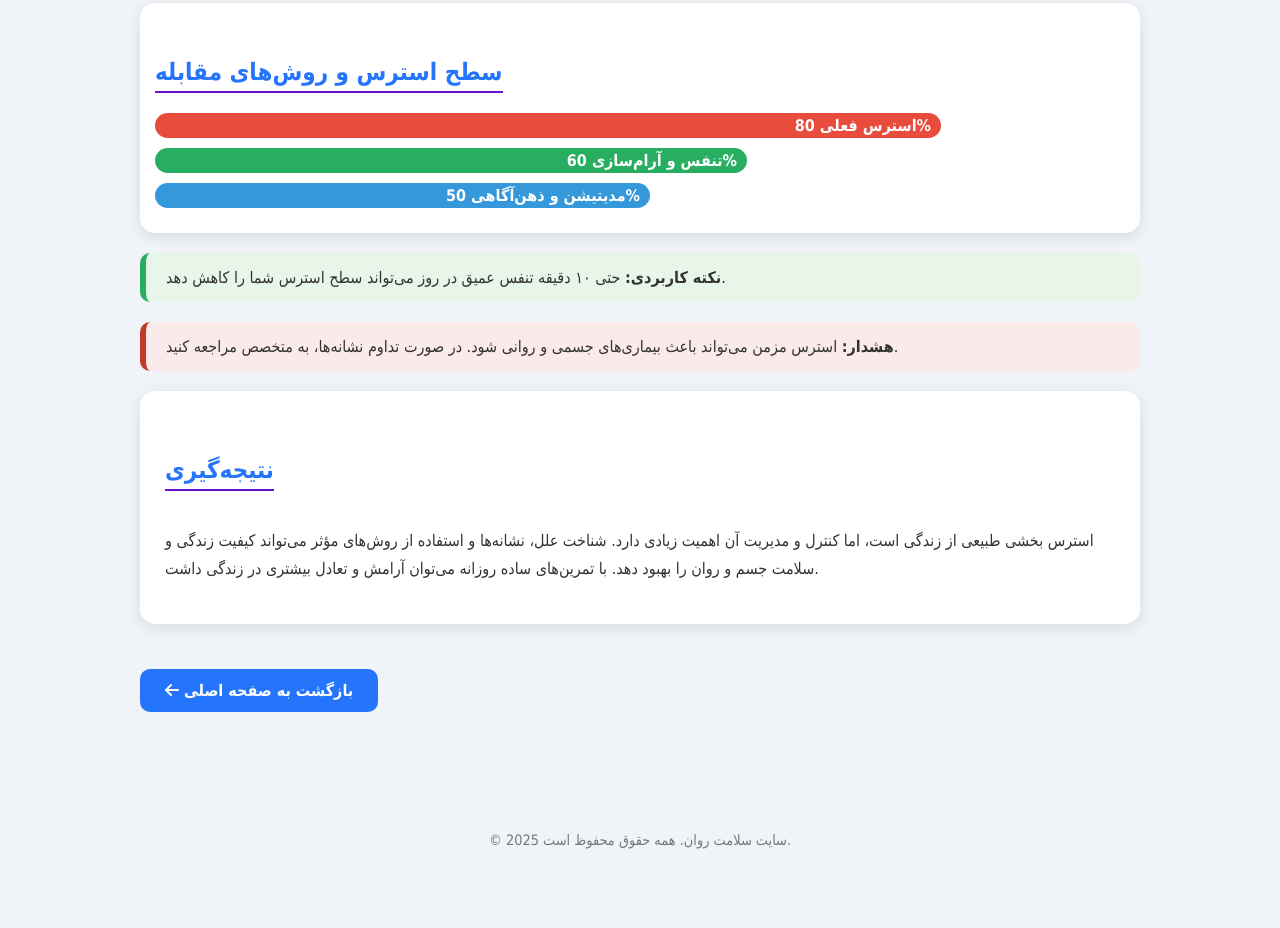
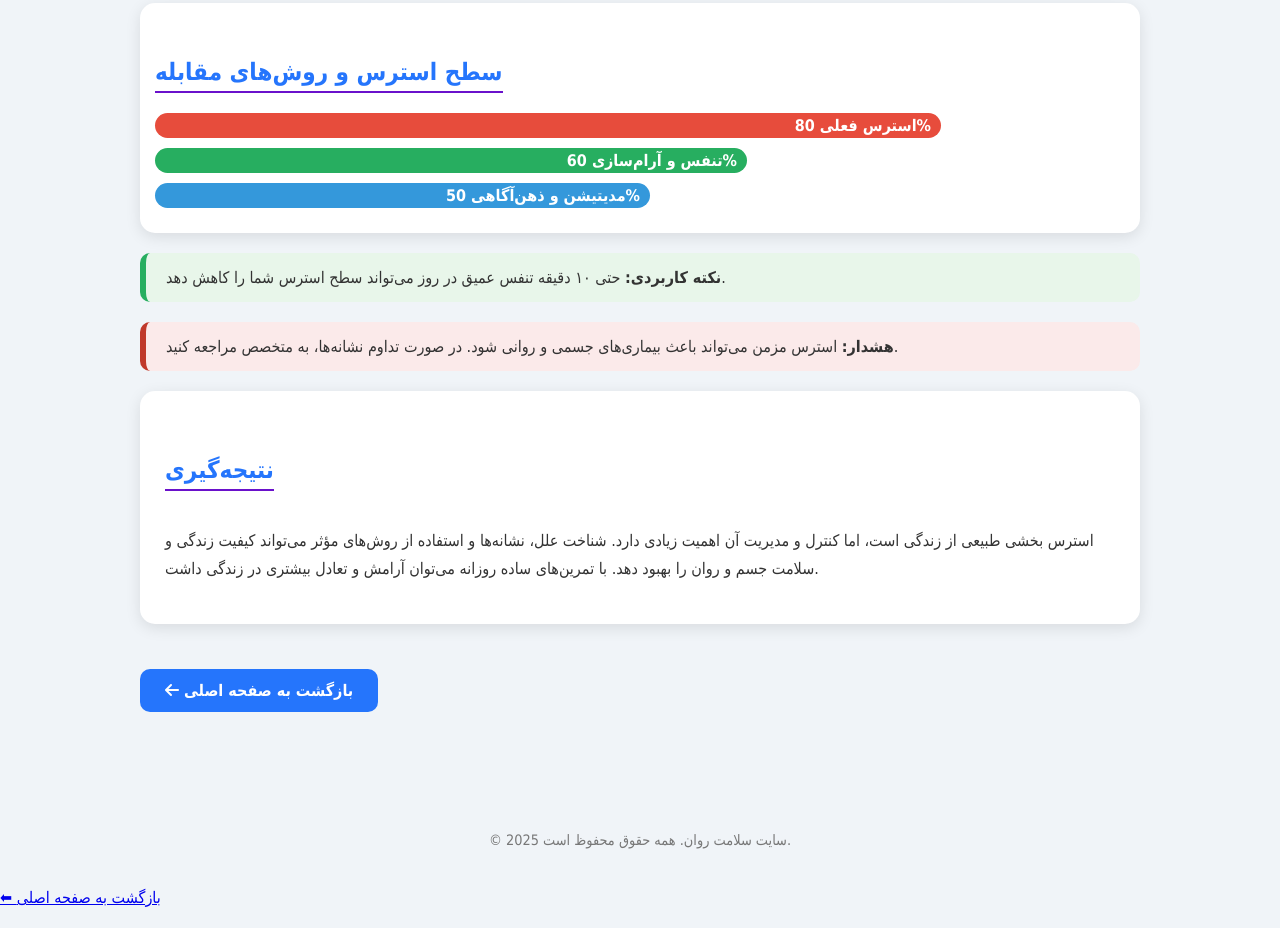
Before and after one commit to mahanasmayly036-design/Myblog, a plain HTML site: page artical2.html in a window 1280 px wide. Shown: the part 2814-3742 px from the top of the page. Before the commit the page ends 3682 px from the top, so only its background shows below. Drawn offline with Linux system fonts and the light colour scheme.

Commit message:
artical2.html

```diff
--- a/artical2.html
+++ b/artical2.html
@@ -237,4 +237,5 @@
 
 </body>
   </html>
+    <p><a href="index.html">⬅ بازگشت به صفحه اصلی</a></p>
 <a href= https://mahanasmayly036-design.github.io/Myblog/stress-article.html
```
